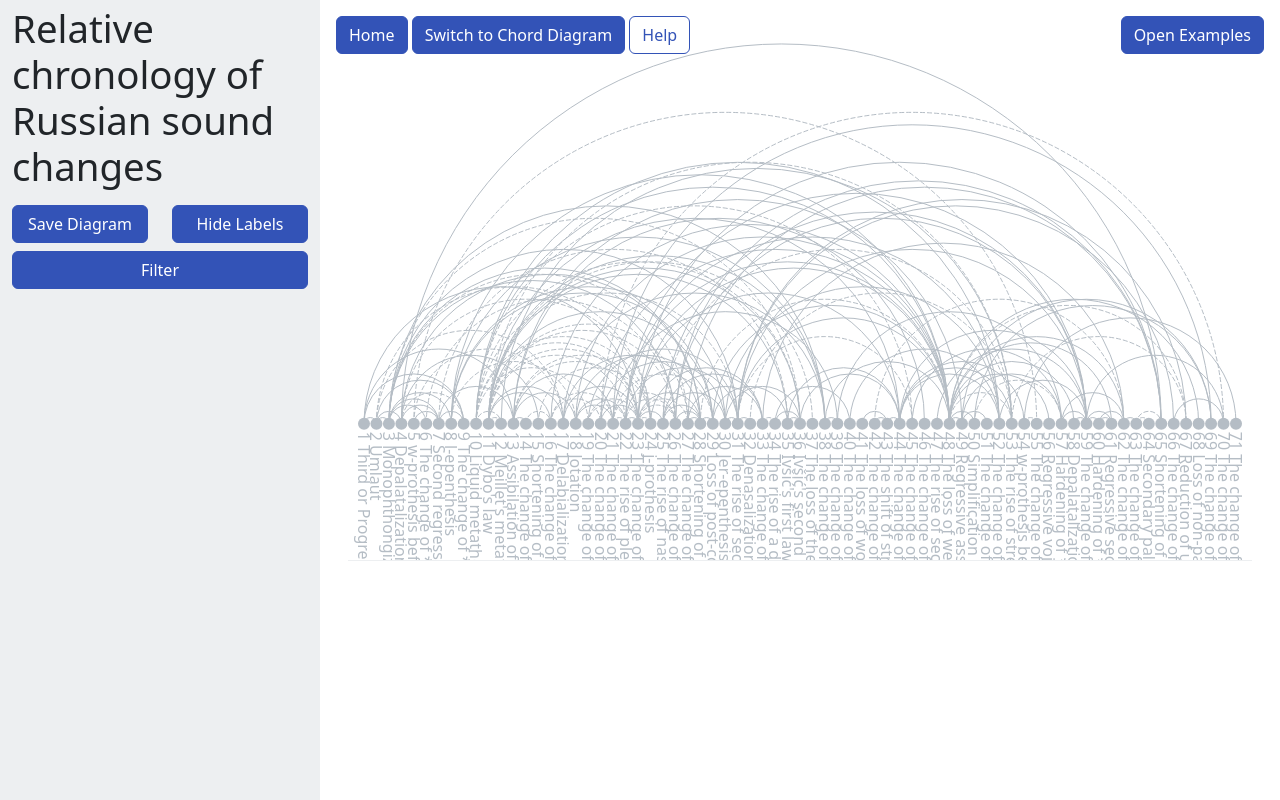
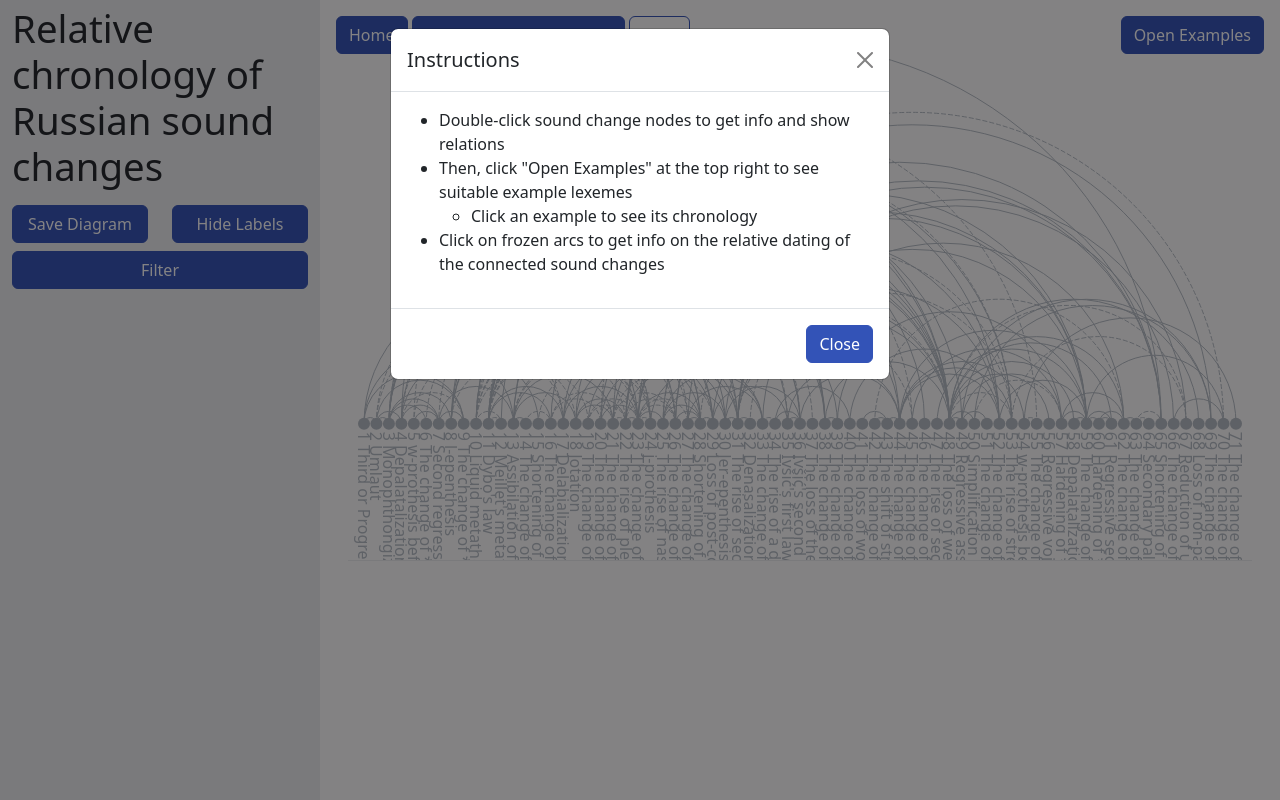
Before and after one commit to RelChron/relchronvis_1, a Flask app: page /arc_diagram?lang=Russian in a window 1280 px wide. Run offline with Flask 3, Linux system fonts and the light colour scheme; some libraries are stand-ins or nearby versions.

Commit message:
Add instructions pop-up, also available via button

```diff
--- a/static/helpers/diagram_helpers.js
+++ b/static/helpers/diagram_helpers.js
@@ -97,7 +97,15 @@ if (toArcButton) {
   toArcButton.addEventListener("click", () => window.open(urlToOpen, "_self"))
 }
 
+// Prepare hidden drawer element from bootstrap
+const offcanvasDrawerEl = document.getElementById("offcanvasRight")
+const offcanvasDrawerObj = new bootstrap.Offcanvas(offcanvasDrawerEl)
 
-// Prepare hidden drawer element from bootstrap
-let offcanvasDrawerEl = document.getElementById("offcanvasRight")
-let offcanvasDrawerObj = new bootstrap.Offcanvas(offcanvasDrawerEl)
+// Show modal on load
+let instructionsGiven = sessionStorage.getItem("instructionsGiven")
+console.log(instructionsGiven)
+if (!instructionsGiven) {
+  const modalObj = new bootstrap.Modal("#instructions-modal")
+  modalObj.show()
+  sessionStorage.setItem("instructionsGiven", true);
+}
--- a/templates/layout.html.jinja
+++ b/templates/layout.html.jinja
@@ -40,5 +40,41 @@
 </head>
 <body>
     {% block body %}{% endblock %}
+    <!-- Common elements of all diagrams go here -->
+    <!-- Bootstrap Offcanvas -->
+    <div class="offcanvas offcanvas-end" tabindex="-1" id="offcanvasRight" aria-labelledby="offcanvasRightLabel">
+        <div class="offcanvas-header">
+            <h5 id="offcanvasRightLabel">Examples</h5>
+            <button type="button" class="btn-close text-reset" data-bs-dismiss="offcanvas" aria-label="Close"></button>
+        </div>
+        <div class="offcanvas-body scrollable d-grid gap-1">
+            <p id="explainer-text" class="shown">
+                Please double-click a sound change node to see example lexemes.
+            </p>
+        </div>
+    </div>
+    <!-- Bootstrap Modal -->
+    <div class="modal fade" id="instructions-modal" tabindex="-1">
+        <div class="modal-dialog">
+            <div class="modal-content">
+            <div class="modal-header">
+                <h1 class="modal-title fs-5">Instructions</h1>
+                <button type="button" class="btn-close" data-bs-dismiss="modal" aria-label="Close"></button>
+            </div>
+            <div class="modal-body">
+                <ul>
+                    <li>Double-click sound change nodes to get info and show relations</li>
+                    <li>Then, click "Open Examples" at the top right to see suitable example lexemes</li>
+                    <ul><li>Click an example to see its chronology</li></ul>
+                    <li>Click on frozen arcs to get info on the relative dating of the connected sound changes</li>
+                </ul>
+            </div>
+            <div class="modal-footer">
+                <button type="button" class="btn btn-primary" data-bs-dismiss="modal">Close</button>
+            </div>
+            </div>
+        </div>
+    </div>
+    <div id="node-tooltip" class="tooltip invisible"></div>
 </body>
 </html>
```
Also changed, not shown: templates/chord_diagram.html.jinja (+6 -16 lines).
